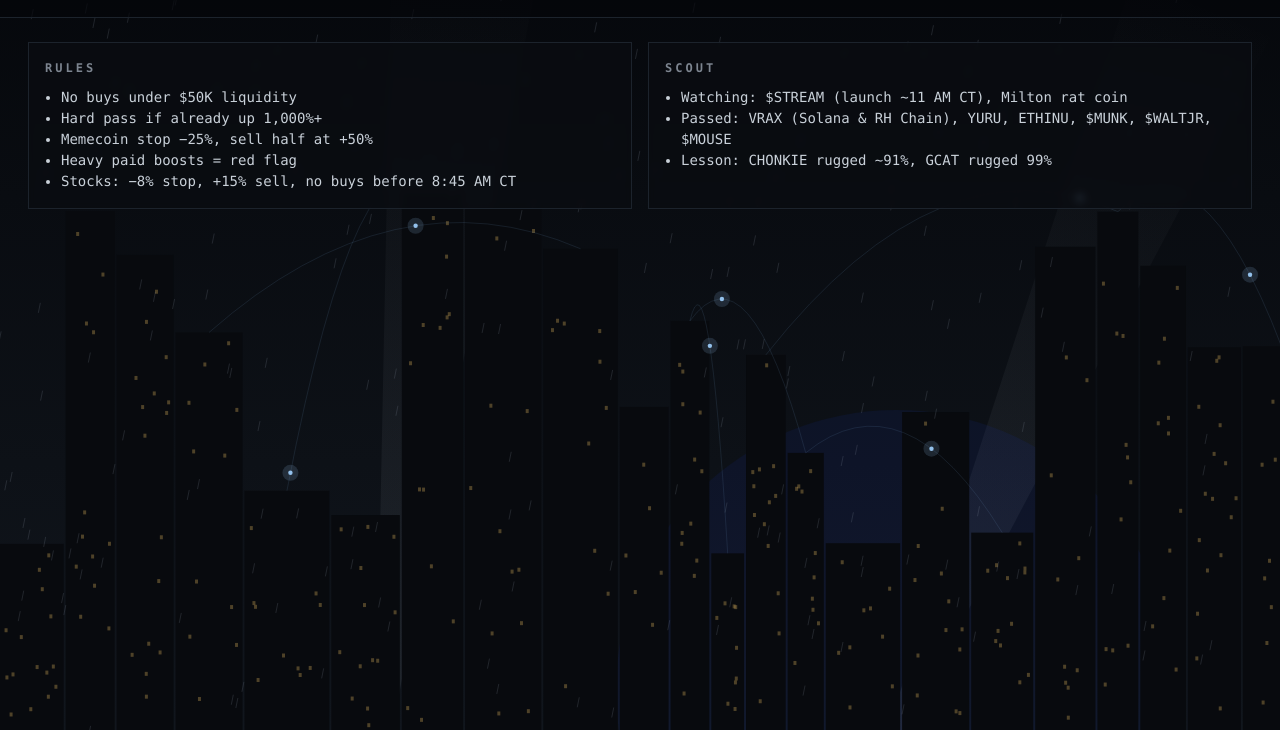
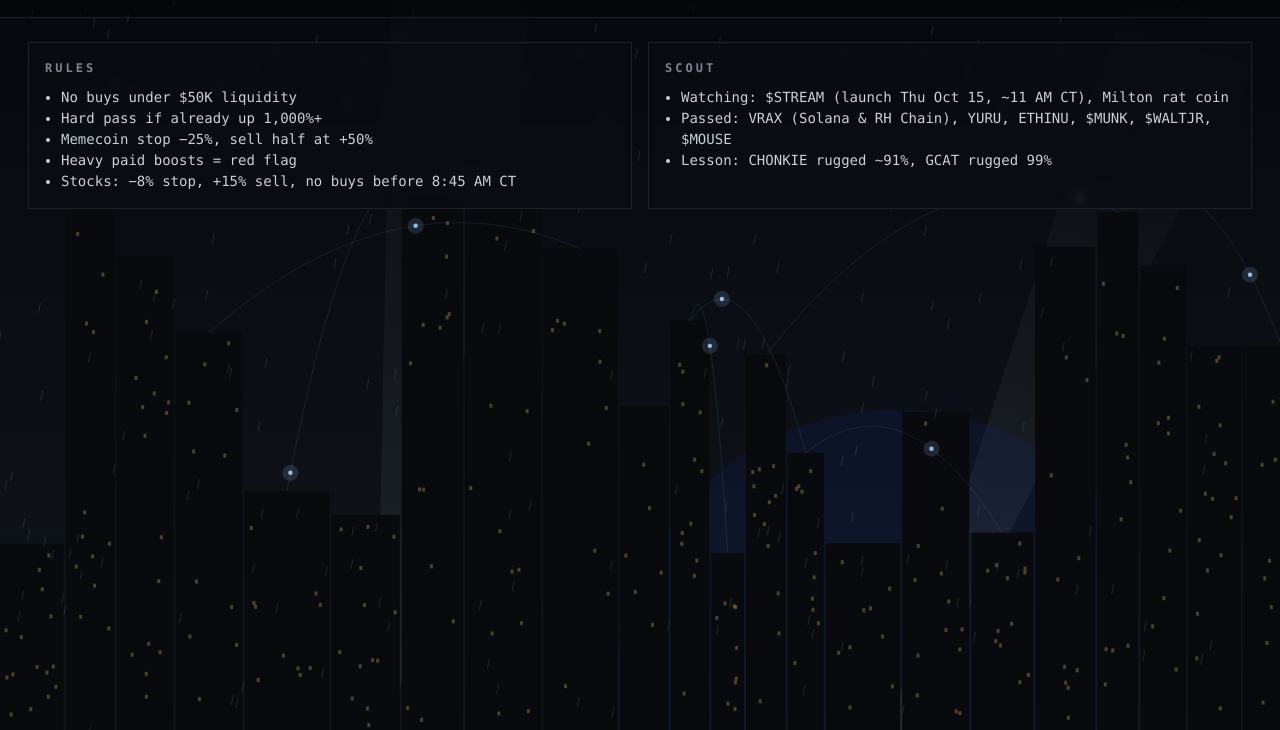
Before and after one commit to jax6942069/project-million, a plain HTML site: page index.html in a window 1280 px wide. Shown: the part 70-800 px from the top of the page. Drawn offline with Linux system fonts and the light colour scheme; no server answers; animation ran at ten frames a second.

Commit message:
STREAM date Oct 15

```diff
--- a/index.html
+++ b/index.html
@@ -13,7 +13,7 @@ x.strokeStyle='rgba(150,160,175,.18)';x.beginPath();for(const r of R){r[1]+=r[2]
 if(Math.random()<.004){x.fillStyle='rgba(200,210,230,.06)';x.fillRect(0,0,W,H)}requestAnimationFrame(f)}f()})();</script><header><h1>PROJECT MILLION</h1><a class="cl" href="city/">AGENT CITY →</a> <a class="cl" href="city3d/">GOTHAM 3D →</a><span class="s" id="t">connecting…</span></header>
 <main><div id="coins" style="display:contents"></div>
 <div class="p"><h2>RULES</h2><ul><li>No buys under $50K liquidity</li><li>Hard pass if already up 1,000%+</li><li>Memecoin stop −25%, sell half at +50%</li><li>Heavy paid boosts = red flag</li><li>Stocks: −8% stop, +15% sell, no buys before 8:45 AM CT</li></ul></div>
-<div class="p"><h2>SCOUT</h2><ul><li>Watching: $STREAM (launch ~11 AM CT), Milton rat coin</li><li>Passed: VRAX (Solana & RH Chain), YURU, ETHINU, $MUNK, $WALTJR, $MOUSE</li><li>Lesson: CHONKIE rugged ~91%, GCAT rugged 99%</li></ul></div></main>
+<div class="p"><h2>SCOUT</h2><ul><li>Watching: $STREAM (launch Thu Oct 15, ~11 AM CT), Milton rat coin</li><li>Passed: VRAX (Solana & RH Chain), YURU, ETHINU, $MUNK, $WALTJR, $MOUSE</li><li>Lesson: CHONKIE rugged ~91%, GCAT rugged 99%</li></ul></div></main>
 <script>const M={TM:"6KDpQM4BVDdtAkjtyFDiBCkbii8q8BieEyXXm6kNpump",CLAUDIA:"2j5SaS7xy776qCBpyPQbZjyQSAtKiFgrwjfErthnW2ZM",CATE:"Ai66LHZG9MCzg1WKdawwqduVAXpNDUuV8M3uyq5ppump"};
 const f=n=>n>=1e6?"$"+(n/1e6).toFixed(2)+"M":n>=1e3?"$"+(n/1e3).toFixed(1)+"K":"$"+(+n).toPrecision(4),pc=v=>`<span class="${v>=0?'up':'dn'}">${v>=0?'+':''}${(v||0).toFixed(1)}%</span>`;
 async function go(){try{const r=await fetch("https://api.dexscreener.com/latest/dex/tokens/"+Object.values(M).join(","));const d=await r.json();let h="";for(const[k,a]of Object.entries(M)){const p=(d.pairs||[]).filter(x=>x.baseToken.address===a).sort((x,y)=>(y.liquidity?.usd||0)-(x.liquidity?.usd||0))[0];if(!p)continue;const l=p.liquidity?.usd||0;h+=`<div class="p"><h2>${k}</h2><div class="c">${f(p.marketCap||p.fdv)} MC</div><table><tr><td>Price</td><td>$${(+p.priceUsd).toPrecision(4)}</td></tr><tr><td>Liquidity</td><td class="${l<5e4?'dn':''}">${f(l)}</td></tr><tr><td>1h</td><td>${pc(p.priceChange?.h1)}</td></tr><tr><td>24h</td><td>${pc(p.priceChange?.h24)}</td></tr></table></div>`}document.getElementById("coins").innerHTML=h;document.getElementById("t").textContent="LIVE · "+new Date().toLocaleTimeString()}catch(e){document.getElementById("t").textContent="RECONNECTING"}}go();setInterval(go,3000);</script></body></html>
```
